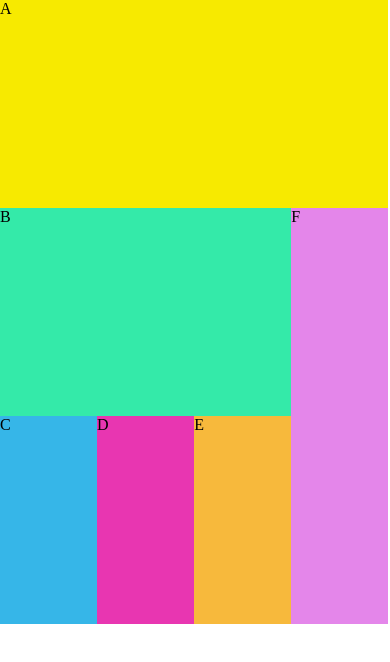
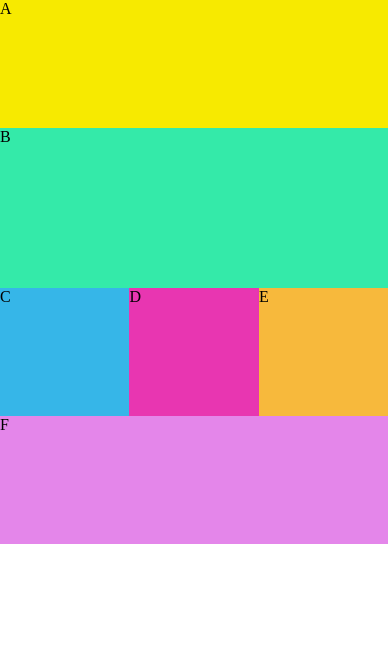
Before and after one commit to CruzMayra/sprint3-de-desktop-a-mobile-2, a plain HTML site: page index.html in a window 390 px wide. Drawn offline with Linux system fonts and the light colour scheme.

Commit message:
Creando versión para móvil

```diff
--- a/css/main.css
+++ b/css/main.css
@@ -45,3 +45,15 @@
   background: #E486EA;
   grid-area: F;
 }
+
+@media all and (max-width:768px) {
+  .container {
+    grid-template-rows: 8em 10em 8em 8em;
+    grid-template-areas:
+    "A A A A A A A A A A A A"
+    "B B B B B B B B B B B B"
+    "C C C C D D D D E E E E"
+    "F F F F F F F F F F F F";
+    margin: 0 auto;
+    width: 100%;
+}
```
